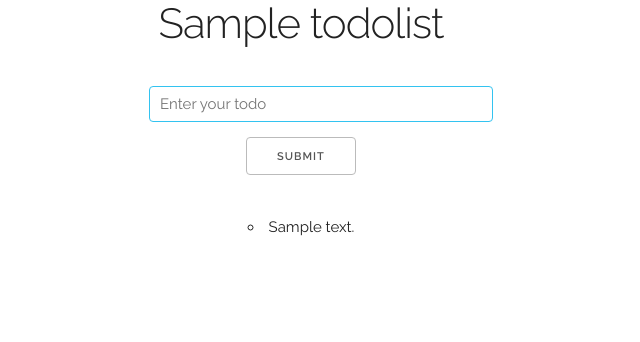
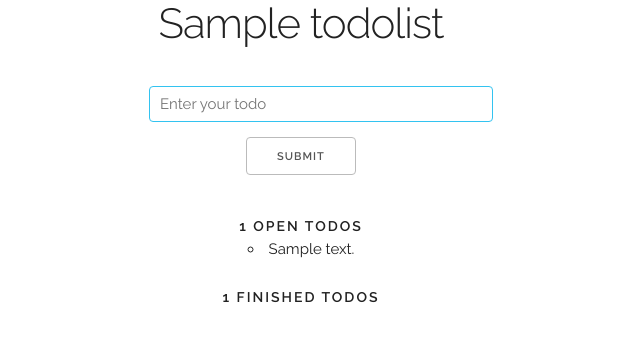
Before and after one commit to rtzll/flask-todolist, a Python web app: template app/templates/todolist.html in a window 1280 px wide. Shown: the part 249-591 px from the top of the page, without its empty margins (339-979 px from the left). Run offline with Jinja, Linux system fonts and the light colour scheme; the template is opened without the code that fills it: most values are stand-ins (such as "Sample title", 1, 10 or a date in 2020); form fields are guessed from the names that the template uses; some libraries are stand-ins or nearby versions.

Commit message:
Added open and finished todos to todolist template.

```diff
--- a/app/templates/todolist.html
+++ b/app/templates/todolist.html
@@ -13,9 +13,20 @@
               <dt>{{ form.submit }}
             </dl>
           </form>
+          <div class="docs-header">{{ todolist.count_open() }} open todos</div>
           <ul>
             {% for todo in todolist.todos %}
-              <li>{{ todo.description }}</a></li>
+              {% if not todo.is_finished %}
+                <li>{{ todo.description }}</a></li>
+              {% endif %}
+            {% endfor %}
+          </ul>
+          <div class="docs-header">{{ todolist.count_finished() }} finished todos</div>
+          <ul>
+            {% for todo in todolist.todos %}
+              {% if todo.is_finished %}
+                <li>{{ todo.description }}</a></li>
+              {% endif %}
             {% endfor %}
           </ul>
         </div>
```
